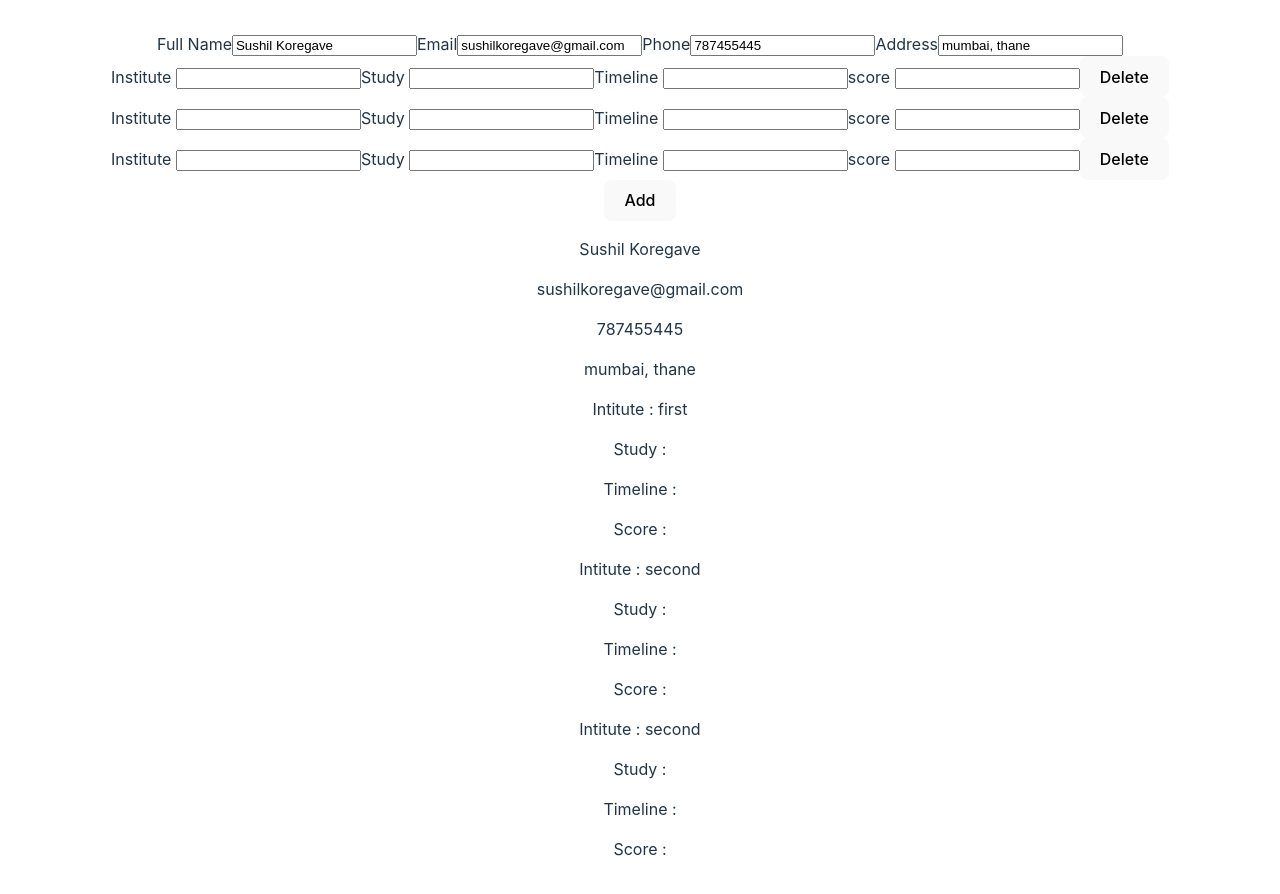
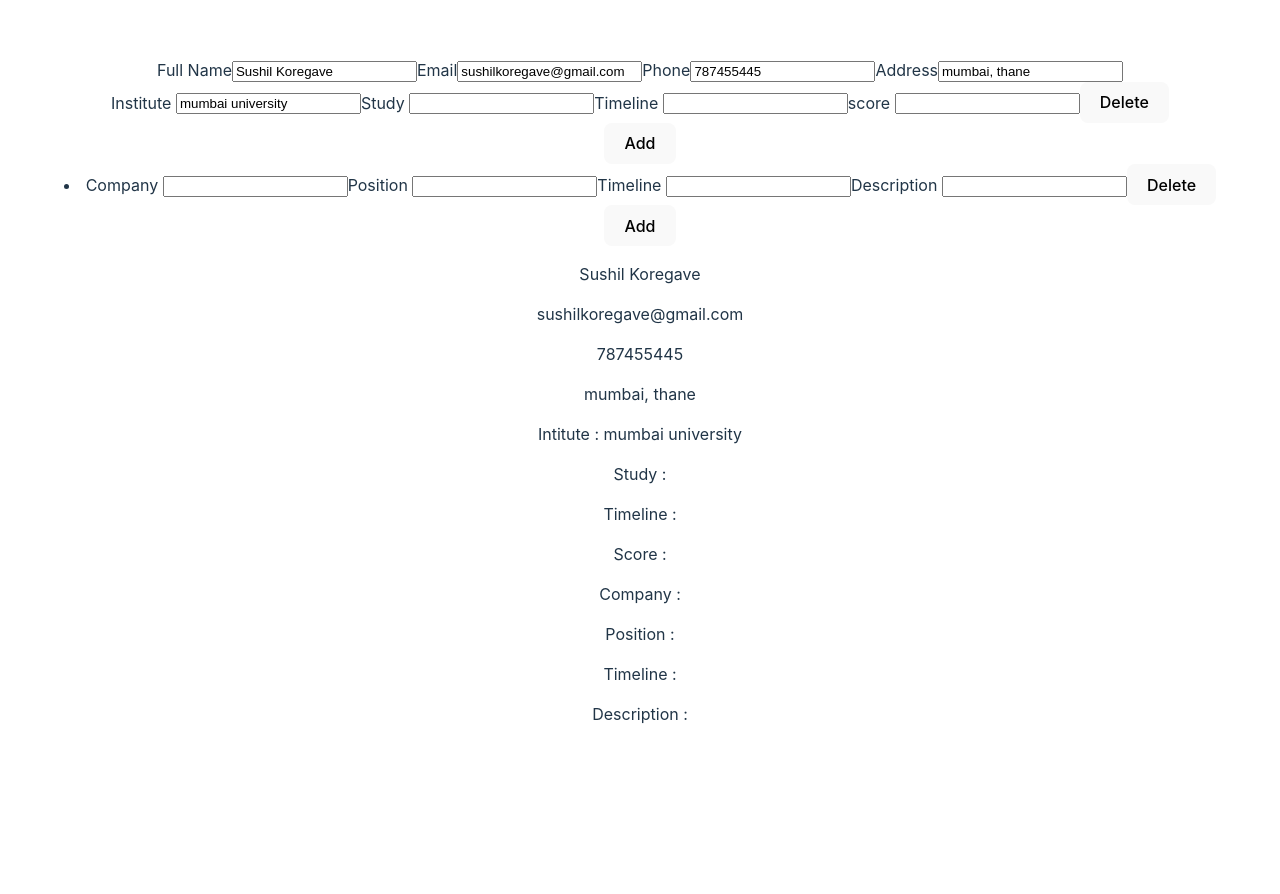
Before and after one commit to sushil174/CV-Builder, a React (Vite) app: page / in a window 1280 px wide. Shown: the top 894 px of the page. After the commit the page ends 800 px from the top, so only its background shows below. Built offline with nearby package versions, Linux system fonts and the light colour scheme.

Commit message:
experience section

```diff
--- a/src/App.jsx
+++ b/src/App.jsx
@@ -1,6 +1,7 @@
 import { useState } from 'react'
 import GeneralInfo from './components/GeneralInfo'
 import Education from './components/Education'
+import Experience from './components/Experience'
 import ResumePreview from './components/ResumePreview'
 import { v4 as uuidv4 } from 'uuid';
 import './App.css'
@@ -16,29 +17,32 @@ function App() {
   const initialEducationInfo = [
     {
       id : '1',
-      institute : 'first',
-      study : '',
-      timeline : '',
-      score : '',
-    },
-    {
-      id : '2',
-      institute : 'second',
-      study : '',
-      timeline : '',
-      score : '',
-    },
-    {
-      id : '3',
-      institute : 'second',
+      institute : 'mumbai university',
       study : '',
       timeline : '',
       score : '',
     }
+  ]
 
+  const initialExperienceInfo = [
+    {
+      company : '',
+      position : '',
+      timeline : '',
+      description : ''
+    }
   ]
+
+  const [generalInfo, setGeneralInfo] = useState(initalGeneralInfo)
   const [educationInfo, setEducationInfo] = useState(initialEducationInfo)
-  const [generalInfo, setGeneralInfo] = useState(initalGeneralInfo)
+  const [experienceInfo, setExperienceInfo] = useState(initialExperienceInfo)
+
+  const handleName = (e) => {
+    setGeneralInfo({
+      ...generalInfo,
+      [e.target.name] : e.target.value
+    })
+  }
 
   const handleInstitute = (id,e) => {
     setEducationInfo(educationInfo.map(edu => {
@@ -54,6 +58,11 @@ function App() {
     }))
   }
 
+  const addEdu = () => {
+    const newEducation = {...educationInfo, id:uuidv4()}
+    setEducationInfo(prev => [...prev, newEducation])
+  }
+
   const deleteEdu = (id) => {
     return function() {
       const updatedEducation = educationInfo.filter(edu => {
@@ -63,17 +72,35 @@ function App() {
     }
   }
 
-  const addEdu = () => {
-    const newEducation = {...educationInfo, id:uuidv4()}
-    setEducationInfo(prev => [...prev, newEducation])
+
+  const handleCompany = (id,e) => {
+    setExperienceInfo(experienceInfo.map(work => {
+      if(work.id === id) {
+        return {
+          ...work,
+          [e.target.name]:e.target.value
+        }
+      }
+      else {
+        return work
+      }
+    }))
   }
 
-  const handleName = (e) => {
-    setGeneralInfo({
-      ...generalInfo,
-      [e.target.name] : e.target.value
-    })
+  const deleteExp = (id) => {
+    return function() {
+      const updatedExerience = experienceInfo.filter(work => {
+        return work.id !== id
+      })
+      setExperienceInfo(updatedExerience)
+    }
   }
+
+  const addExp = () => {
+    const newExperience = {...experienceInfo, id:uuidv4()}
+    setExperienceInfo(prev => [...prev, newExperience])
+  }
+
 
   return (
     <div className='container'>
@@ -82,7 +109,9 @@ function App() {
     />
 
     <Education info={educationInfo} intituteChange={handleInstitute} deleteEdu={deleteEdu} addEdu={addEdu}/>
-    <ResumePreview info={generalInfo} eduInfo={educationInfo}/>
+    <Experience info={experienceInfo} companyChange={handleCompany} deleteExp={deleteExp} addExp={addExp}/>
+    <ResumePreview info={generalInfo} eduInfo={educationInfo} expInfo={experienceInfo}/>
+
     </div>
   )
 }
--- a/src/components/Education.jsx
+++ b/src/components/Education.jsx
@@ -4,16 +4,16 @@ function Education({info,intituteChange, deleteEdu, addEdu}) {
         {info.map(edu => (
             <div key={edu.id}>
                 <label>Institute </label>
-                <input type="text" name="institute" onChange={e => {intituteChange(edu.id,e)}}/>
+                <input type="text" name="institute" value={edu.institute} onChange={e => {intituteChange(edu.id,e)}}/>
 
                 <label>Study </label>
-                <input type="text" name="study" onChange={e => {intituteChange(edu.id,e)}}/>
+                <input type="text" name="study" value={edu.study} onChange={e => {intituteChange(edu.id,e)}}/>
 
                 <label>Timeline </label>
-                <input type="text" name="timeline" onChange={e => {intituteChange(edu.id,e)}}/>
+                <input type="text" name="timeline" value={edu.timeline} onChange={e => {intituteChange(edu.id,e)}}/>
 
                 <label>score </label>
-                <input type="text" name="score" onChange={e => {intituteChange(edu.id,e)}}/>
+                <input type="text" name="score" value={edu.score} onChange={e => {intituteChange(edu.id,e)}}/>
 
                 <button onClick={deleteEdu(edu.id)}>Delete</button>
 
--- /dev/null
+++ b/src/components/Experience.jsx
@@ -0,0 +1,32 @@
+function Experience({
+    info,
+    companyChange,
+    deleteExp,
+    addExp
+}) {
+    return (
+        <>
+        {info.map(work => (
+            <li key={work.id}>
+                <label>Company </label>
+                <input type="text" name="company" value={work.company} onChange={e => {companyChange(work.id,e)}}/>
+
+                <label>Position </label>
+                <input type="text" name="position" value={work.study} onChange={e => {companyChange(work.id,e)}}/>
+
+                <label>Timeline </label>
+                <input type="text" name="timeline" value={work.timeline} onChange={e => {companyChange(work.id,e)}}/>
+
+                <label>Description </label>
+                <input type="text" name="description" value={work.description} onChange={e => {companyChange(work.id,e)}}/>
+
+                <button onClick={deleteExp(work.id)}>Delete</button>
+
+            </li>
+        ))}
+        <button onClick={addExp}>Add</button>
+        </>
+    );
+}
+
+export default Experience
--- a/src/components/ResumePreview.jsx
+++ b/src/components/ResumePreview.jsx
@@ -1,4 +1,4 @@
-function ResumePreview({info,eduInfo}) {
+function ResumePreview({info,eduInfo,expInfo}) {
     return (
         <div className="resume-info">
             <div className="resume-general-info">
@@ -20,6 +20,19 @@ function ResumePreview({info,eduInfo}) {
                     ))
                 }
             </div>
+
+            <div className="experience-info">
+                {
+                    expInfo.map(work => (
+                        <div key={work.id}>
+                            <p>Company :  {work.company}</p>
+                            <p>Position :  {work.position}</p>
+                            <p>Timeline :  {work.timeline}</p>
+                            <p>Description :  {work.description}</p>
+                        </div>
+                    ))
+                }
+            </div>
         </div>
     )
 }
```
